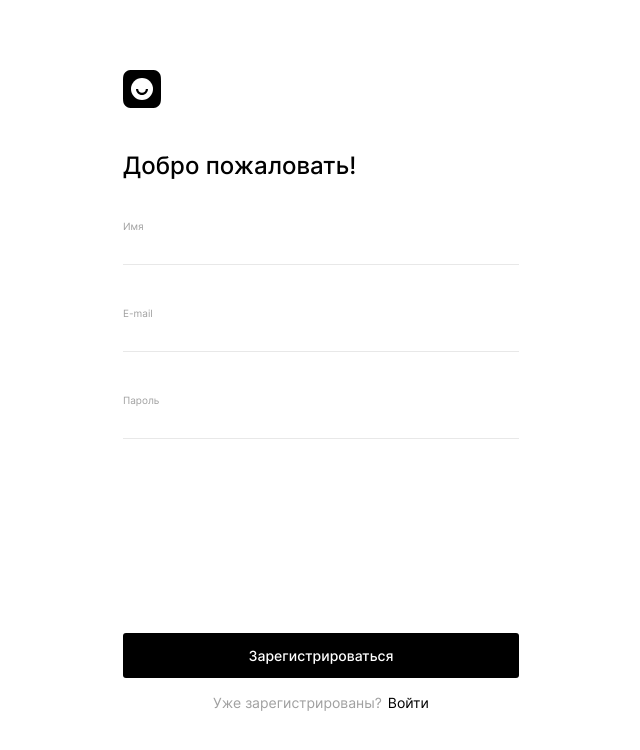
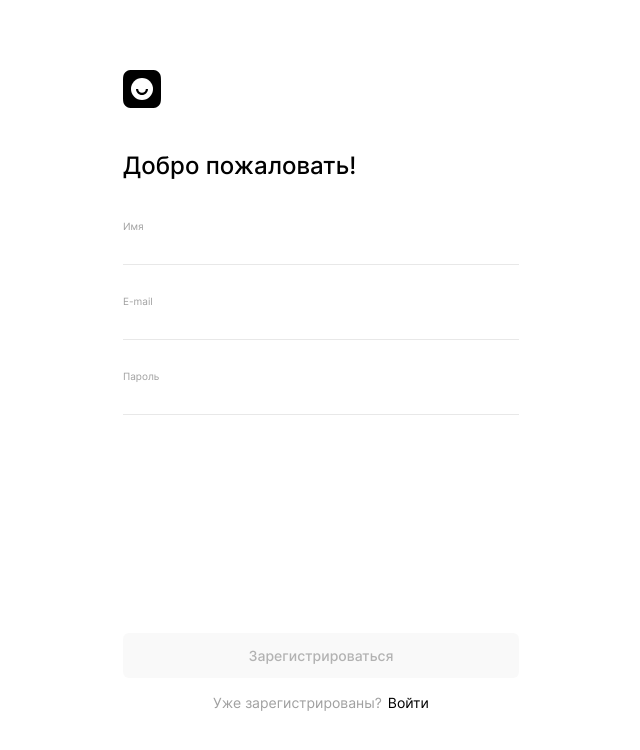
Before and after one commit to frontend-developer-ya-practicum/movies-explorer-frontend, a React (Create React App) app: page /signup in a window 1280 px wide. Shown: the top 750 px of the page, without its empty margins (319-959 px from the left). Built offline with nearby package versions, Linux system fonts and the light colour scheme; no server answers.

Commit message:
Add form validation, closes #24

```diff
--- a/src/components/AuthForm/AuthForm.css
+++ b/src/components/AuthForm/AuthForm.css
@@ -55,7 +55,7 @@
   background: #f8f8f8;
   opacity: 0.8;
   border-radius: 6px;
-  color: #000000;
+  color: #a0a0a0;
   pointer-events: none;
 }
 
--- a/src/components/AuthForm/AuthForm.js
+++ b/src/components/AuthForm/AuthForm.js
@@ -6,6 +6,7 @@ import Logo from "../Logo/Logo";
 function AuthForm({
   apiError,
   onSubmit,
+  isDisabled,
   children,
   title,
   submitButtonText,
@@ -25,8 +26,11 @@ function AuthForm({
           <span className="form__submit-error">{apiError}</span>
           <button
             type="submit"
-            className="form__submit-button"
+            className={`form__submit-button ${
+              isDisabled ? "form__submit-button_disabled" : ""
+            }`}
             aria-label="Отправить данные пользователя"
+            disabled={isDisabled}
           >
             {submitButtonText}
           </button>
--- a/src/components/AuthFormInput/AuthFormInput.css
+++ b/src/components/AuthFormInput/AuthFormInput.css
@@ -1,6 +1,7 @@
 .form__field {
   display: flex;
   flex-direction: column;
+  position: relative;
 }
 
 .form__field-name {
@@ -43,9 +44,6 @@
   font-size: 10px;
   line-height: 12px;
   color: #ff4062;
-  visibility: hidden;
+  position: absolute;
+  bottom: -12px;
 }
-
-.form__input-error_active {
-  visibility: visible;
-}
--- a/src/components/AuthFormInput/AuthFormInput.js
+++ b/src/components/AuthFormInput/AuthFormInput.js
@@ -1,19 +1,31 @@
 import "./AuthFormInput.css";
 
-function AuthFormInput({ value, onChange, title, type, id, name }) {
+function AuthFormInput({
+  value,
+  onChange,
+  title,
+  type,
+  id,
+  name,
+  error,
+  pattern,
+}) {
   return (
     <label className="form__field" htmlFor={type}>
       <span className="form__field-name">{title}</span>
       <input
         value={value}
-        className="form__input"
+        className={`form__input ${
+          error !== "" ? "form__input_type_error" : ""
+        }`}
         onChange={onChange}
         name={name}
         id={id}
         type={type}
+        pattern={pattern}
         required
       />
-      <span className="form__input-error">Что-то пошло не так...</span>
+      <span className="form__input-error">{error || ""}</span>
     </label>
   );
 }
--- a/src/components/Login/Login.js
+++ b/src/components/Login/Login.js
@@ -2,32 +2,24 @@ import "./Login.css";
 
 import AuthForm from "../AuthForm/AuthForm";
 import AuthFormInput from "../AuthFormInput/AuthFormInput";
-import { useState } from "react";
+import { useFormWithValidation } from "../../hooks/useFormWithValidation";
 
 function Login({ onLogin, apiError }) {
-  const [credentials, setCredentials] = useState({
-    email: "",
-    password: "",
-  });
-
-  function handleChange(evt) {
-    const { name, value } = evt.target;
-
-    setCredentials({
-      ...credentials,
-      [name]: value,
-    });
-  }
+  const { values, handleChange, errors, isValid } = useFormWithValidation();
 
   function handleSubmit(evt) {
     evt.preventDefault();
-    onLogin(credentials);
+    onLogin({
+      email: values.email,
+      password: values.password,
+    });
   }
 
   return (
     <AuthForm
       apiError={apiError}
       onSubmit={handleSubmit}
+      isDisabled={!isValid}
       title="Рады видеть!"
       submitButtonText="Войти"
       formText="Ещё не зарегистрированы?"
@@ -35,20 +27,22 @@ function Login({ onLogin, apiError }) {
       formLinkText="Регистрация"
     >
       <AuthFormInput
-        value={credentials.email}
+        value={values.email || ""}
         onChange={handleChange}
         title="E-mail"
         type="email"
         id="email"
         name="email"
+        error={errors.email}
       />
       <AuthFormInput
-        value={credentials.password}
+        value={values.password || ""}
         onChange={handleChange}
         title="Пароль"
         type="password"
         id="password"
         name="password"
+        error={errors.password}
       />
     </AuthForm>
   );
--- a/src/components/Profile/Profile.css
+++ b/src/components/Profile/Profile.css
@@ -35,6 +35,7 @@
   display: flex;
   justify-content: space-between;
   border-bottom: 1px solid #e8e8e8;
+  position: relative;
 }
 
 .profile__field:last-of-type {
@@ -65,6 +66,18 @@
   width: 80%;
 }
 
+.profile__input-error {
+  font-style: normal;
+  font-weight: 400;
+  font-size: 10px;
+  line-height: 12px;
+  color: #ff4062;
+  position: absolute;
+  bottom: -14px;
+  right: 0;
+  text-align: right;
+}
+
 .profile__input:focus {
   outline: none;
 }
@@ -88,6 +101,11 @@
   cursor: pointer;
   padding: 0;
   margin: 0;
+}
+
+.profile__button_disabled {
+  opacity: 0.3;
+  pointer-events: none;
 }
 
 .profile__button_action_edit {
--- a/src/components/Profile/Profile.js
+++ b/src/components/Profile/Profile.js
@@ -1,32 +1,31 @@
 import "./Profile.css";
 
-import { useContext, useEffect, useState } from "react";
+import { useContext, useEffect } from "react";
 
 import { CurrentUserContext } from "../../contexts/CurrentUserContext";
+import { useFormWithValidation } from "../../hooks/useFormWithValidation";
 
 function Profile({ onLogout, onUpdateUser }) {
-  const [name, setName] = useState("");
-  const [email, setEmail] = useState("");
-
+  const { values, handleChange, errors, isValid, resetForm } =
+    useFormWithValidation();
   const currentUser = useContext(CurrentUserContext);
-
-  useEffect(() => {
-    setName(currentUser.name);
-    setEmail(currentUser.email);
-  }, [currentUser]);
-
-  function handleChangeName(e) {
-    setName(e.target.value);
-  }
-
-  function handleChangeEmail(e) {
-    setEmail(e.target.value);
-  }
 
   function handleSubmit(evt) {
     evt.preventDefault();
-    onUpdateUser({ name, email });
+    onUpdateUser({
+      name: values.name,
+      email: values.email,
+    });
   }
+
+  const isEdited =
+    currentUser.name !== values.name || currentUser.email !== values.email;
+
+  useEffect(() => {
+    if (currentUser) {
+      resetForm(currentUser, {}, true);
+    }
+  }, [currentUser, resetForm]);
 
   return (
     <section className="profile">
@@ -36,33 +35,40 @@ function Profile({ onLogout, onUpdateUser }) {
           <label className="profile__field" htmlFor="username">
             <span className="profile__field-name">Имя</span>
             <input
-              value={name || ""}
-              onChange={handleChangeName}
+              value={values.name || ""}
+              error={errors.name}
+              onChange={handleChange}
               className="profile__input"
-              name="username"
-              id="username"
-              type="username"
+              name="name"
+              id="name"
+              type="text"
+              pattern="^[A-Za-zА-Яа-я-\s]+$"
               required
             />
+            <span className="profile__input-error">{errors.name}</span>
           </label>
 
           <label className="profile__field" htmlFor="email">
             <span className="profile__field-name">E-mail</span>
             <input
-              value={email || ""}
-              onChange={handleChangeEmail}
+              value={values.email || ""}
+              error={errors.email}
+              onChange={handleChange}
               className="profile__input"
               name="email"
               id="email"
               type="email"
               required
             />
+            <span className="profile__input-error">{errors.email}</span>
           </label>
         </fieldset>
 
         <fieldset className="profile__buttons">
           <button
-            className="profile__button profile__button_action_edit"
+            className={`profile__button profile__button_action_edit ${
+              !isValid || !isEdited ? "profile__button_disabled" : ""
+            }`}
             type="submit"
             aria-label="Редактировать профиль"
           >
--- a/src/components/Register/Register.js
+++ b/src/components/Register/Register.js
@@ -2,33 +2,25 @@ import "./Register.css";
 
 import AuthForm from "../AuthForm/AuthForm";
 import AuthFormInput from "../AuthFormInput/AuthFormInput";
-import { useState } from "react";
+import { useFormWithValidation } from "../../hooks/useFormWithValidation";
 
 function Register({ onRegister, apiError }) {
-  const [credentials, setCredentials] = useState({
-    name: "",
-    email: "",
-    password: "",
-  });
-
-  function handleChange(evt) {
-    const { name, value } = evt.target;
-
-    setCredentials({
-      ...credentials,
-      [name]: value,
-    });
-  }
+  const { values, handleChange, errors, isValid } = useFormWithValidation();
 
   function handleSubmit(evt) {
     evt.preventDefault();
-    onRegister(credentials);
+    onRegister({
+      name: values.name,
+      email: values.email,
+      password: values.password,
+    });
   }
 
   return (
     <AuthForm
       apiError={apiError}
       onSubmit={handleSubmit}
+      isDisabled={!isValid}
       title="Добро пожаловать!"
       submitButtonText="Зарегистрироваться"
       formText="Уже зарегистрированы?"
@@ -36,15 +28,18 @@ function Register({ onRegister, apiError }) {
       formLinkText="Войти"
     >
       <AuthFormInput
-        value={credentials.name}
+        value={values.name}
+        error={errors.name}
         onChange={handleChange}
         title="Имя"
         type="text"
         id="name"
         name="name"
+        pattern="^[A-Za-zА-Яа-я-\s]+$"
       />
       <AuthFormInput
-        value={credentials.email}
+        value={values.email}
+        error={errors.email}
         onChange={handleChange}
         title="E-mail"
         type="email"
@@ -52,7 +47,8 @@ function Register({ onRegister, apiError }) {
         name="email"
       />
       <AuthFormInput
-        value={credentials.password}
+        value={values.password}
+        error={errors.password}
         onChange={handleChange}
         title="Пароль"
         type="password"
--- /dev/null
+++ b/src/hooks/useFormWithValidation.js
@@ -0,0 +1,27 @@
+import { useCallback, useState } from "react";
+
+export function useFormWithValidation() {
+  const [values, setValues] = useState({});
+  const [errors, setErrors] = useState({});
+  const [isValid, setIsValid] = useState(false);
+
+  const handleChange = (event) => {
+    const target = event.target;
+    const { value, name } = target;
+
+    setValues({ ...values, [name]: value });
+    setErrors({ ...errors, [name]: target.validationMessage });
+    setIsValid(target.closest("form").checkValidity());
+  };
+
+  const resetForm = useCallback(
+    (newValues = {}, newErrors = {}, newIsValid = false) => {
+      setValues(newValues);
+      setErrors(newErrors);
+      setIsValid(newIsValid);
+    },
+    [setValues, setErrors, setIsValid]
+  );
+
+  return { values, handleChange, errors, isValid, resetForm };
+}
```
